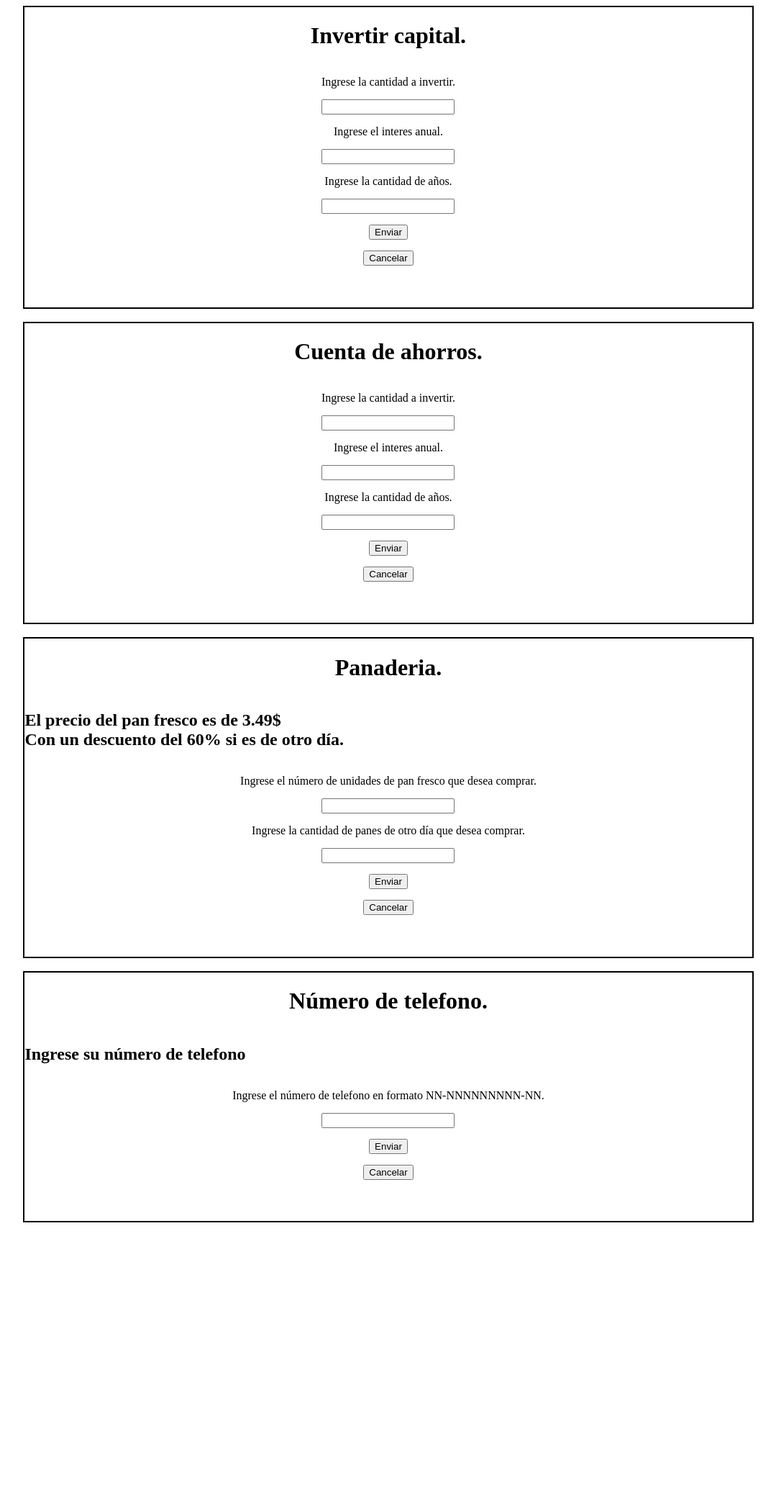
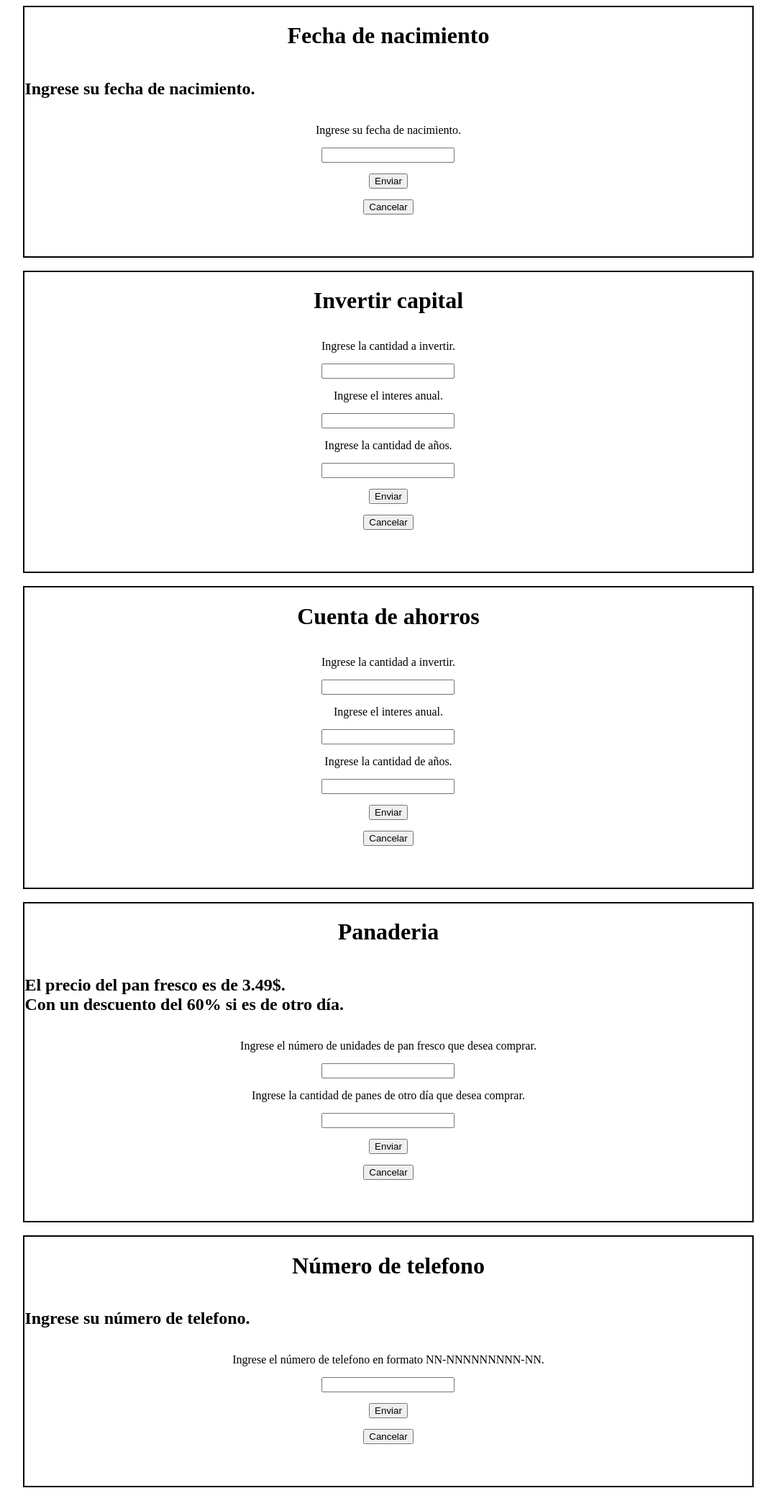
Before and after one commit to brianpr-pr/Aplicacion-Multidisciplinar, a PHP site: page / in a window 1280 px wide. Shown: the whole page at 72% size, without its empty margins (102-1181 px from the left). Before the commit the page ends 1698 px from the top, so only its background shows below. Run offline with PHP 8.4, Linux system fonts and the light colour scheme.

Commit message:
Trabajando en tarea fecha

```diff
--- a/index.php
+++ b/index.php
@@ -19,6 +19,7 @@ $outputCapitalInvertir = "";
 $outputCuentaAhorros = "";
 $outputPan = "";
 $outputTelefono = "";
+$outputEdad = "";
 
 if($_SERVER["REQUEST_METHOD"] === "POST"){
 
@@ -70,14 +71,40 @@ if($_SERVER["REQUEST_METHOD"] === "POST"){
             $outputTelefono .= $validacionResultados[1];
         }
     }
+
+    if(isset($_POST['fecha'])){
+        $_POST['fecha'] = validarFecha($_POST['fecha']);
+        $validacionResultados = comprobarDatos($_POST);
+        if($validacionResultados[0]){
+            $outputTelefono .= resultadoFecha($_POST['fecha']);
+        } else{
+            $outputTelefono .= $validacionResultados[1];
+        }
+    }
 }
 
 ?>
 
 
 <body>
+    <div class="div-app">
+        <h1>Fecha de nacimiento</h1>
+        <h2>Ingrese su fecha de nacimiento.</h2>
+        <form method="POST">
+            <label for="fecha" id="" class="">Ingrese su fecha de nacimiento.</label>
+            <input type="string" id="fecha" class="" name="fecha"/>
+
+            <button type="submit" id="" class="">Enviar</button>
+            <button type="reset" id="" class="">Cancelar</button>
+        </form>
+        <br>
+        <h2><?php echo $outputEdad; ?></h2>
+    </div>
+    <br>
+
+
     <div id="" class="div-app">
-        <h1>Invertir capital.</h1>
+        <h1>Invertir capital</h1>
         <form method="POST">
             <label for="capital" id="" class="">Ingrese la cantidad a invertir.</label>
             <input type="number" id="capital" class="" name="capital"/>
@@ -97,7 +124,7 @@ if($_SERVER["REQUEST_METHOD"] === "POST"){
     <br>
 
     <div class="div-app">
-        <h1>Cuenta de ahorros.</h1>
+        <h1>Cuenta de ahorros</h1>
         <form method="POST">
             <label for="capitalCuentaAhorro" id="" class="">Ingrese la cantidad a invertir.</label>
             <input type="number" id="capitalCuentaAhorro" class="" name="capitalCuentaAhorro"/>
@@ -117,8 +144,8 @@ if($_SERVER["REQUEST_METHOD"] === "POST"){
     <br>
 
     <div class="div-app">
-        <h1>Panaderia.</h1>
-        <h2>El precio del pan fresco es de 3.49$<br>Con un descuento del 60% si es de otro día.</h2>
+        <h1>Panaderia</h1>
+        <h2>El precio del pan fresco es de 3.49$.<br>Con un descuento del 60% si es de otro día.</h2>
         <form method="POST">
             <label for="panFresco" id="" class="">Ingrese el número de unidades de pan fresco que desea comprar.</label>
             <input type="number" id="panFresco" class="" name="panFresco"/>
@@ -135,8 +162,8 @@ if($_SERVER["REQUEST_METHOD"] === "POST"){
     <br>
 
     <div class="div-app">
-        <h1>Número de telefono.</h1>
-        <h2>Ingrese su número de telefono</h2>
+        <h1>Número de telefono</h1>
+        <h2>Ingrese su número de telefono.</h2>
         <form method="POST">
             <label for="telefono" id="" class="">Ingrese el número de telefono en formato NN-NNNNNNNNN-NN.</label>
             <input type="string" id="telefono" class="" name="telefono"/>
```
Also changed, not shown: componentes/fecha.php (added, +8 -0 lines).
